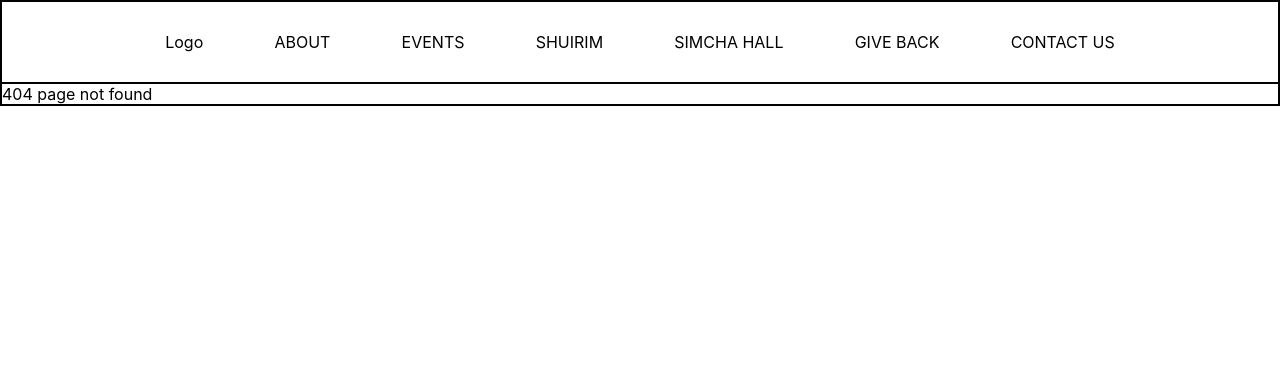
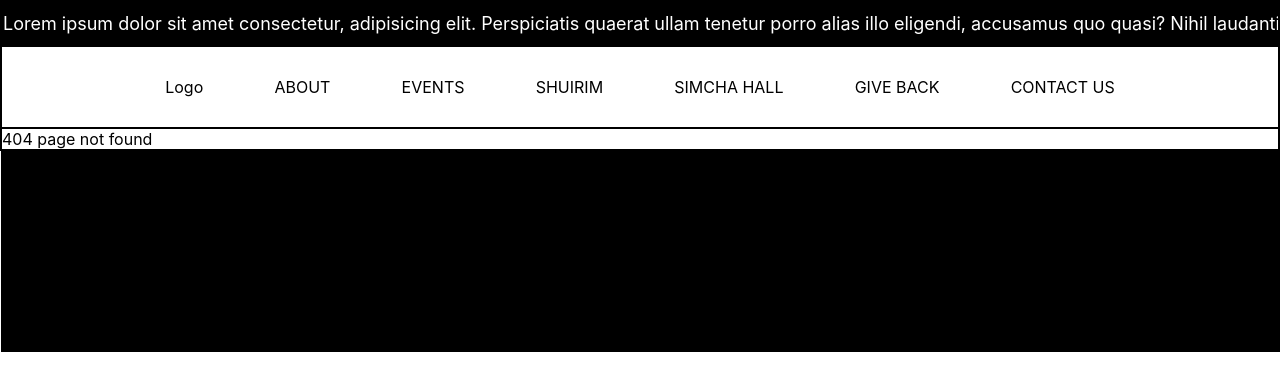
Before and after one commit to nateweis/Kahal_Chesed_Vemes_Frontend, a React (Create React App) app: page /pages in a window 1280 px wide. Before the commit this address had no page. Shown: the top 390 px of the page. Built offline with nearby package versions, Linux system fonts and the light colour scheme.

Commit message:
added a footer and flash component to template

```diff
--- /dev/null
+++ b/src/components/Template/FlashMessage.jsx
@@ -0,0 +1,34 @@
+import React, {Component} from 'react';
+
+class FlashMessage extends Component{
+
+    render(){
+        return(
+            <>
+                <div style={style.messageContainer}>
+                    <div style={style.message}>
+                        Lorem ipsum dolor sit amet consectetur, adipisicing elit. Perspiciatis quaerat ullam tenetur porro alias illo eligendi,
+                        accusamus quo quasi? Nihil laudantium debitis, pariatur voluptates nemo eaque? In cum enim suscipit?
+                        Lorem ipsum dolor sit amet consectetur adipisicing elit. Veniam, numquam pariatur nostrum aliquid, consequatur magnam quisquam architecto laudantium aut ex impedit
+                        culpa temporibus mollitia fuga nisi error amet necessitatibus quasi?
+                    </div>
+                </div>
+            </>
+        )
+    }
+}
+
+const style = {
+    message:{
+        width : 'max-content',
+        fontSize : '18px'
+    },
+    messageContainer :{
+        backgroundColor: 'black',
+        color : 'white',
+        overflow: 'hidden',
+        padding: '10px 0'
+    }
+}
+
+export default FlashMessage
--- /dev/null
+++ b/src/components/Template/Footer.jsx
@@ -0,0 +1,15 @@
+import React, {Component} from 'react';
+
+class Footer extends Component{
+
+    render(){
+        return(
+            <>
+
+                <div className="footerContainer"></div>
+            </>
+        )
+    }
+}
+
+export default Footer
--- a/src/components/Template/Nav.jsx
+++ b/src/components/Template/Nav.jsx
@@ -6,7 +6,7 @@ class Nav extends Component{
         return(
             <>
                 <div>
-                    <ul style={style.listBox}>
+                    <ul className="listBox">
                         <li onClick={()=> this.props.history.push('/pages/home')}>Logo</li>
                         <li onClick={()=> this.props.history.push('/pages/events')}>ABOUT</li>
                         <li onClick={()=> this.props.history.push('/pages/events')}>EVENTS</li>
--- a/src/components/Template/Template.jsx
+++ b/src/components/Template/Template.jsx
@@ -1,12 +1,17 @@
 import React, {Component} from 'react';
 import Nav from './Nav';
+import FlashMessage from './FlashMessage';
+import Footer from './Footer';
+
+import './template.css'
 
 class Template extends Component{
 
     render(){
         return(
-            <>
+            <>  <FlashMessage />
                 <Nav history={this.props.history} />
+                <Footer />
             </>
         )
     }
--- /dev/null
+++ b/src/components/Template/template.css
@@ -0,0 +1,17 @@
+
+.listBox {
+    list-style: none ;
+    display: flex ;
+    justify-content: space-around;
+    padding: 30px 10% ;
+    margin: 0;
+    cursor: pointer;
+}
+
+.footerContainer{
+    height: 200px;
+    width: 100vw;
+    background-color: black;
+    position: absolute;
+    bottom: -202px;
+}
--- a/src/index.css
+++ b/src/index.css
@@ -13,6 +13,9 @@ code {
     monospace;
 
 }
+#root{
+  position: relative;
+}
 div{
   border: 1px solid black;
 }
```
